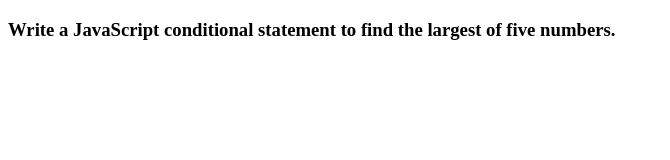
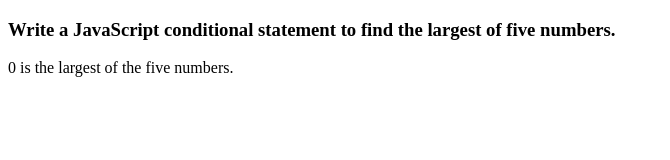
Before and after one commit to Vishu-221b/Javascript-Problem-Solving, a plain HTML site: page Conditional Statements/index3.html in a window 1280 px wide. Shown: the whole page, without its empty margins (0-670 px from the left). Drawn offline with Linux system fonts and the light colour scheme.

Commit message:
Problem fixed

```diff
--- a/Conditional Statements/index3.html
+++ b/Conditional Statements/index3.html
@@ -13,6 +13,38 @@
 
     <script>
 
+        let a = -5;
+        let b = -2;
+        let c = -6;
+        let d = 0;
+        let f = -1;
+        let e;
+
+        if(a>b && a>c && a>d && a>f)
+        {
+            e = a + " is the largest of the five numbers.";
+        }
+
+        else if (b>a && b>c && b>d && b>f)
+        {
+            e = b + " is the largest of the five numbers.";
+        }
+
+        else if (c>a && c>b && c>d && c>f)
+        {
+            e = c + " is the largest of the five numbers.";
+        }
+
+        else if (d>a && d>c && d>b && d>f)
+        {
+            e = d + " is the largest of the five numbers.";
+        }
+
+        else{
+            e = f + " is the largest of the five numbers.";
+        }
+
+        document.getElementById("demo").innerHTML = e;
 
     </script>
 
```
